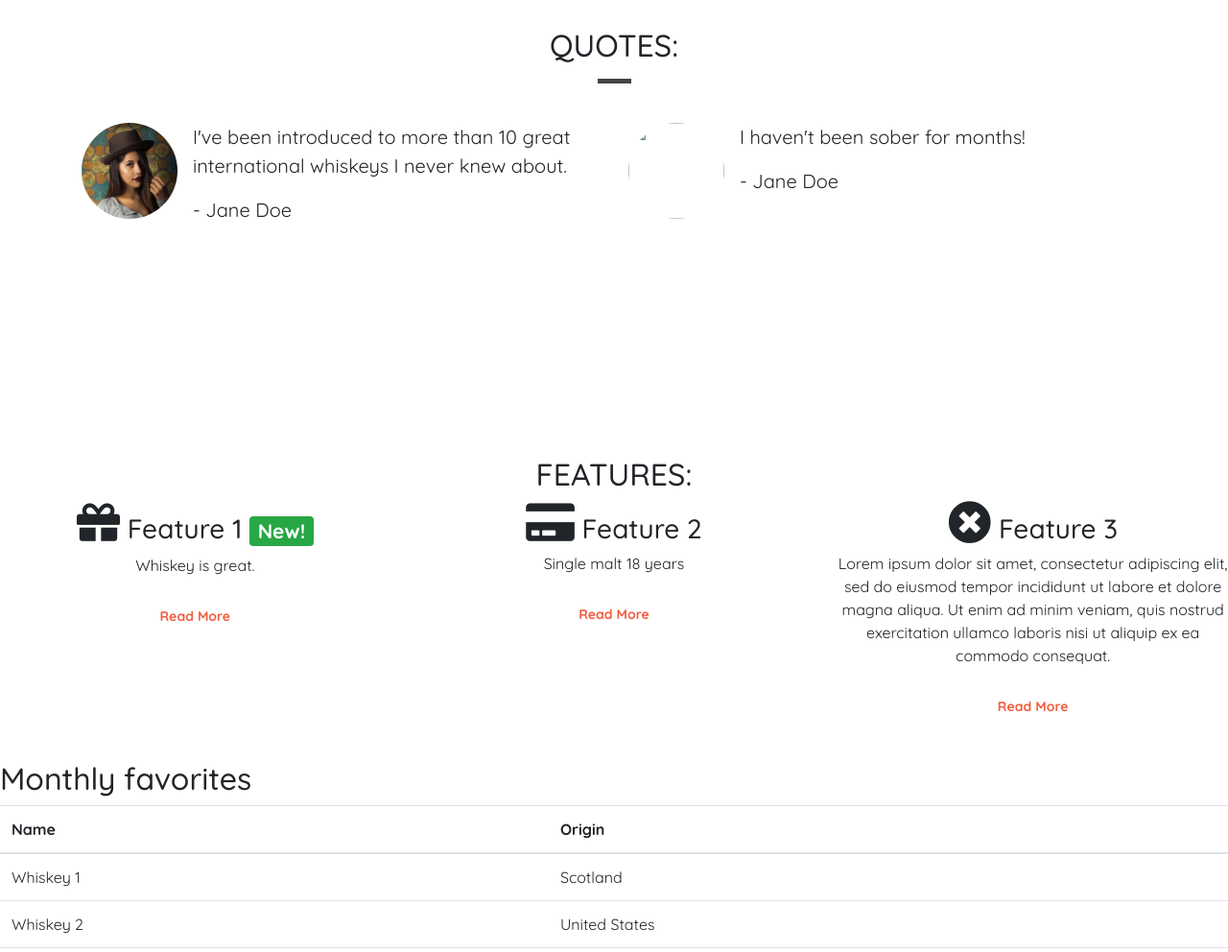
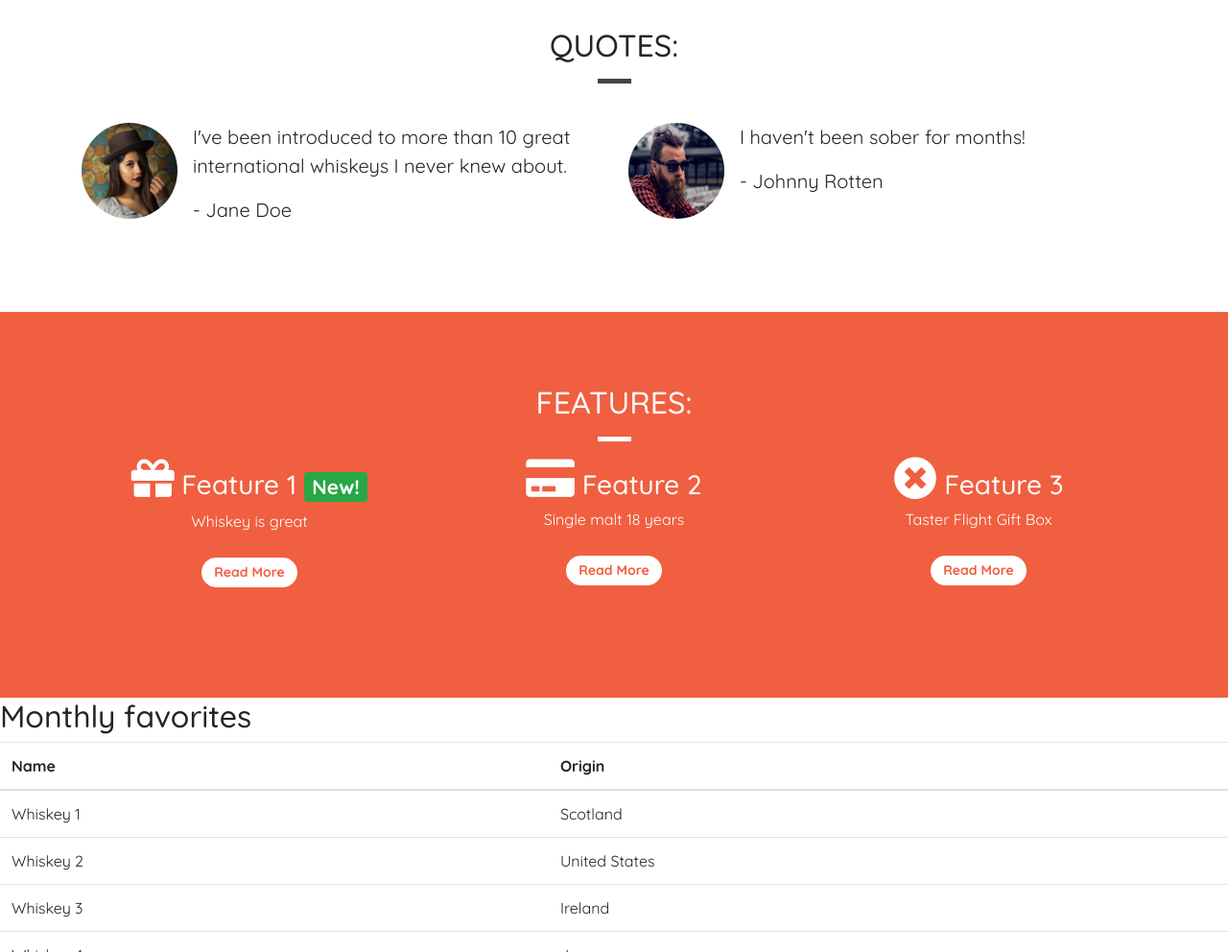
Before and after one commit to kimatron/bootstrapci, a plain HTML site: page index.html in a window 1280 px wide. Shown: the part 940-1932 px from the top of the page at 96% size. Drawn offline with nearby package versions, Linux system fonts and the light colour scheme.

Commit message:
Add style to feature section

```diff
--- a/index.html
+++ b/index.html
@@ -114,12 +114,12 @@
             <div class="col-12 col-md-6">
               <div class="media">
                 <div class="d-none d-sm-block">
-                  <img src="assets/simages/guy-image.png" class="rounded-circle mr-3" height=100 width=100>
+                  <img src="assets/images/guy-image.png" class="rounded-circle mr-3" height=100 width=100>
                 </div>
                 <div class="media-body">
                   <blockquote class="blockquote">
                     <p>I haven't been sober for months!</p>
-                    <p>- Jane Doe</p>
+                    <p>- Johnny Rotten</p>
                   </blockquote>
                 </div>
               </div>
@@ -131,20 +131,23 @@
     </div>
 
     <!-- Features -->
-    <div class="container features-container content-container"></div>
+    <div class="container-wrapper container-wrapper--red">
+      <div class="container features-container content-container">
         <section class="features">
           <div class="row">
             <div class="col-12 page-header">
               <h2 class="text-uppercase">Features:</h2>
+              <hr class="block-divider block-divider--short block-divider--white">
             </div>
           </div>
           <div class="row">
             <div class="col-12 col-md-6 col-lg-4">
               <div class="feature">
 
-            <h3><i class="fas fa-gift d-none d-sm-inline"></i> Feature 1 <span class="badge badge-success">New!</span>
+                <h3><i class="fas fa-gift d-none d-sm-inline"></i> Feature 1 <span
+                    class="badge badge-success">New!</span>
                 </h3>
-            <p>Whiskey is great.</p>
+                <p>Whiskey is great</p>
                 <p><a class="btn btn-sm btn-light" href=>Read More</a></p>
               </div>
             </div>
@@ -158,16 +161,14 @@
             <div class="col-12 d-md-none d-lg-block col-lg-4">
               <div class="feature">
                 <h3><i class="fas fa-times-circle d-none d-sm-inline"></i> Feature 3</h3>
-            <p>Lorem ipsum dolor sit amet, consectetur adipiscing elit, sed do eiusmod tempor incididunt ut labore et
-              dolore
-              magna aliqua. Ut enim ad minim veniam, quis nostrud exercitation ullamco laboris nisi ut aliquip ex ea
-              commodo
-              consequat.</p>
+                <p>Taster Flight Gift Box</p>
                 <p><a class="btn btn-sm btn-light" href=>Read More</a></p>
               </div>
             </div>
           </div>
         </section>
+      </div>
+    </div>
     <section id="monthly-favorites">
       <h2>Monthly favorites</h2>
       <table class="table">
@@ -203,7 +204,6 @@
     </section>
 
     <!-- /.features -->
-
 
     <div class="modal" tabindex="-1" role="dialog" id="signUpModal">
       <div class="modal-dialog" role="document">
```
Lines whose indentation alone changed are shown as unchanged.
